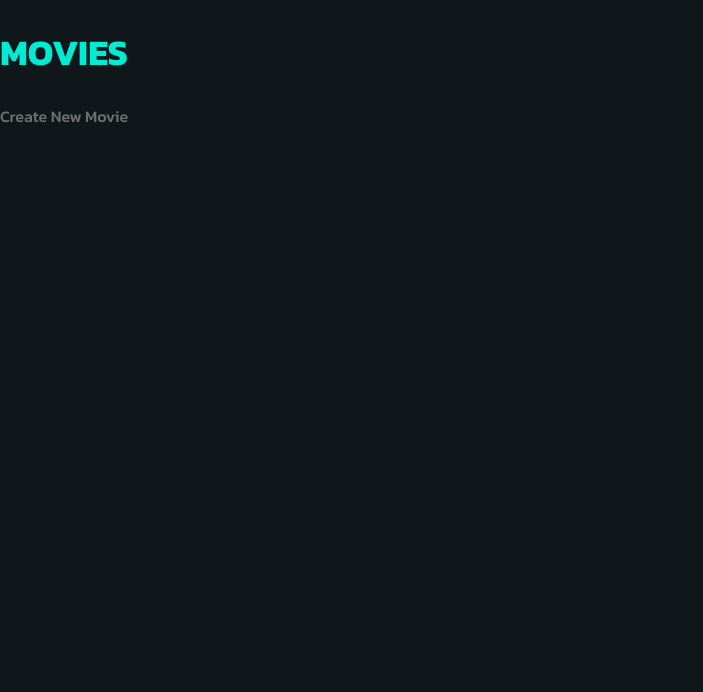
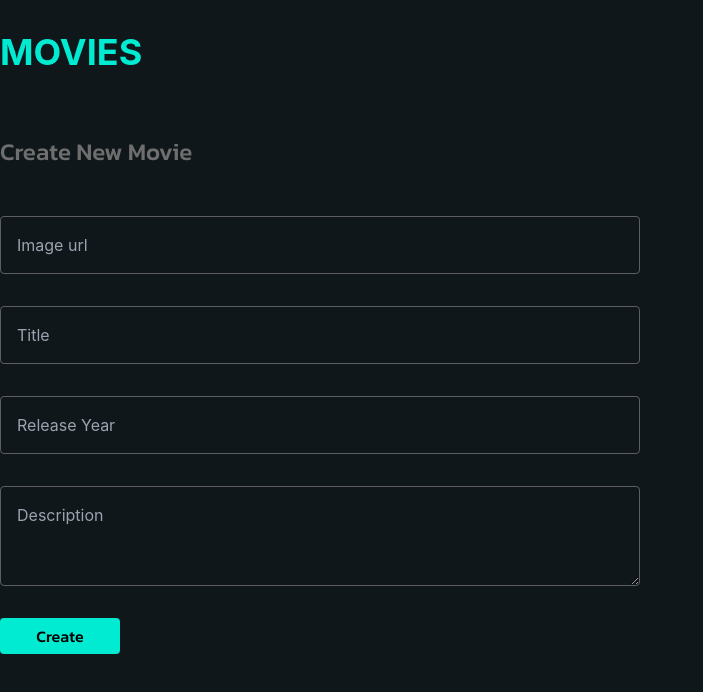
Before and after one commit to Momadeen/movie-tracker, a React (Create React App) app: page /create in a window 1280 px wide. Shown: the top 692 px of the page, without its empty margins (0-703 px from the left). Built offline with nearby package versions, Linux system fonts and the light colour scheme.

Commit message:
created form and input component

```diff
--- a/src/App.tsx
+++ b/src/App.tsx
@@ -2,15 +2,15 @@ import { lazy, Suspense } from "react";
 import { Route, Routes } from "react-router-dom";
 import Layout from "./components/shared/Layout";
 
-const Home = lazy(() => import("./components/Home"));
-const CreatePage = lazy(() => import("./components/CreatePage"));
+const Home = lazy(() => import("./Pages/home"));
+const Create = lazy(() => import("./Pages/create"));
 
 function App() {
   return (
     <Layout>
       <Suspense fallback={<div>Loading...</div>}>
         <Routes>
-          <Route path="/create" element={<CreatePage />} />
+          <Route path="/create" element={<Create />} />
           <Route path="/" element={<Home />} />
         </Routes>
       </Suspense>
--- /dev/null
+++ b/src/Pages/create/index.tsx
@@ -0,0 +1,4 @@
+import CreateComponent from "../../components/CreateComponent";
+
+const Create = () => <CreateComponent />;
+export default Create;
--- /dev/null
+++ b/src/Pages/home/index.tsx
@@ -0,0 +1,4 @@
+import HomeComponent from "../../components/Home";
+
+const Home = () => <HomeComponent />;
+export default Home;
--- /dev/null
+++ b/src/components/CreateComponent/index.tsx
@@ -0,0 +1,54 @@
+import { useState } from "react";
+import { IFormTypes } from "../../types/form";
+import Button from "../shared/Button";
+import Input from "../shared/Input";
+
+const inputs = [
+  { name: "imgUrl", type: "text", inputType: "text", placeholder: "Image url" },
+  { name: "title", type: "text", inputType: "text", placeholder: "Title" },
+  {
+    name: "releaseYear",
+    type: "number",
+    inputType: "text",
+    placeholder: "Release Year",
+  },
+  {
+    name: "description",
+    type: "text",
+    inputType: "",
+    placeholder: "Description",
+  },
+];
+
+const CreateForm = () => {
+  const [fields, setFields] = useState<IFormTypes>({
+    imgUrl: "",
+    title: "",
+    releaseYear: 0,
+    description: "",
+  });
+  return (
+    <div className="flex flex-col gap-12 mt-8">
+      <h2 className="text-text-200 text-2xl font-kanit">Create New Movie</h2>
+      <form
+        className="flex flex-col gap-8 lg:w-1/2 w-3/4"
+        onSubmit={() => console.log("Hello")}
+      >
+        {inputs?.map((input) => (
+          <Input
+            name={input?.name}
+            type={input?.type}
+            placeholder={input?.placeholder}
+            inputType={input?.inputType}
+          />
+        ))}
+
+        <div>
+          <Button type="submit">Create</Button>
+        </div>
+      </form>
+    </div>
+  );
+};
+
+export default CreateForm;
--- a/src/components/CreatePage/index.tsx
+++ /dev/null
@@ -1,7 +0,0 @@
-const CreateForm = () => (
-  <div className="flex flex-col">
-    <h2 className="text-text-200">Create New Movie</h2>
-  </div>
-);
-
-export default CreateForm;
--- a/src/components/shared/Button/index.tsx
+++ b/src/components/shared/Button/index.tsx
@@ -3,10 +3,15 @@ import { ReactNode } from "react";
 interface Props {
   children: ReactNode;
   onClick?: () => void;
+  type?: "submit" | "reset" | "button";
 }
 
-const Button = ({ children, onClick }: Props) => (
-  <button onClick={onClick} className="bg-primary hover:bg-secondary leading-tight  font-kanit duration-500 text-white py-2 px-4 rounded">
+const Button = ({ type, children, onClick }: Props) => (
+  <button
+    type={type}
+    onClick={onClick}
+    className="bg-primary hover:bg-secondary leading-tight  font-kanit duration-500 min-w-[120px] text-black py-2 px-4 rounded"
+  >
     {children}
   </button>
 );
--- /dev/null
+++ b/src/components/shared/Input/index.tsx
@@ -0,0 +1,28 @@
+import { HTMLInputTypeAttribute } from "react";
+
+interface Props {
+  onChange?: () => void;
+  placeholder?: string;
+  inputType?: string;
+  type: HTMLInputTypeAttribute;
+  name: string;
+}
+
+const Input = ({ name, placeholder, onChange, inputType, type }: Props) =>
+  inputType === "text" ? (
+    <input
+      name={name}
+      type={type}
+      onChange={onChange}
+      placeholder={placeholder || "title"}
+      className=" placeholder-opacity-25"
+    />
+  ) : (
+    <textarea
+      name={name}
+      placeholder={placeholder || "description"}
+      className="min-h-[100px]"
+    />
+  );
+
+export default Input;
--- a/src/index.css
+++ b/src/index.css
@@ -3,6 +3,12 @@
 @tailwind base;
 @tailwind components;
 @tailwind utilities;
+
+@layer components {
+  input, textarea {
+    @apply p-4 rounded w-full bg-transparent border-border-100 border focus-within:border-primary outline-none text-white duration-300
+  }
+}
 
 body {
   margin: 0;
@@ -18,6 +24,14 @@ code {
     monospace;
 }
 
-* {
-  font-family: 'kanit';
+
+input::-webkit-outer-spin-button,
+input::-webkit-inner-spin-button {
+  -webkit-appearance: none;
+  margin: 0;
 }
+
+/* Firefox */
+input[type=number] {
+  -moz-appearance: textfield;
+}
--- /dev/null
+++ b/src/types/form.ts
@@ -0,0 +1,6 @@
+export type IFormTypes = {
+  imgUrl?: string;
+  title: string;
+  releaseYear: number;
+  description: string;
+};
--- a/tailwind.config.js
+++ b/tailwind.config.js
@@ -8,13 +8,18 @@ module.exports = {
     },
 
     colors: {
+      transparent: "transparent",
       bg: "#0F171B",
       primary: "#00EBD1",
-      secondary: '#008c7d',
+      secondary: "#008c7d",
+      white: "#fff",
       text: {
-        100: 'white',
-        200: '#6e6e6e'
-      }
+        100: "white",
+        200: "#6e6e6e",
+      },
+      border: {
+        100: "#5e5e5e",
+      },
     },
   },
 
```
